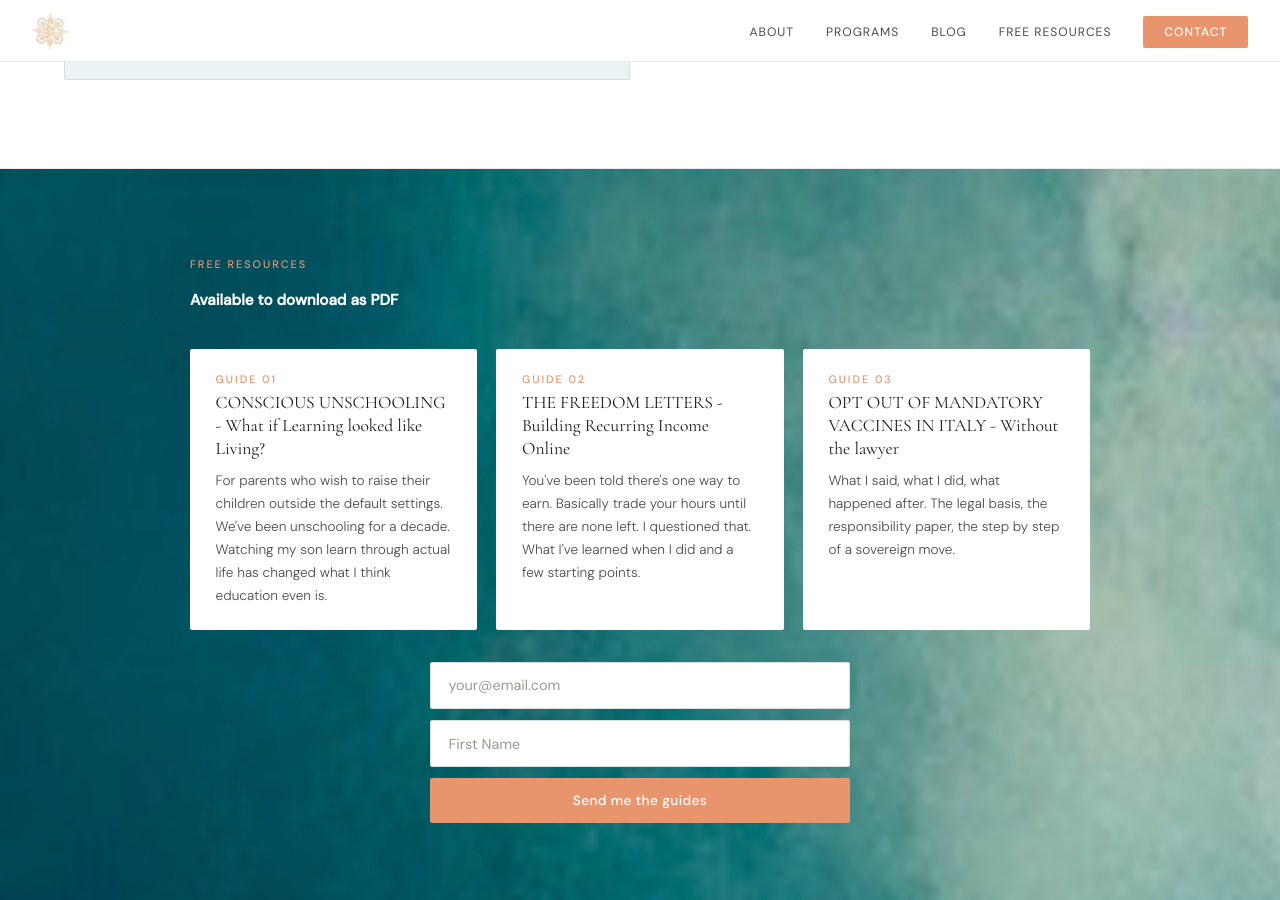
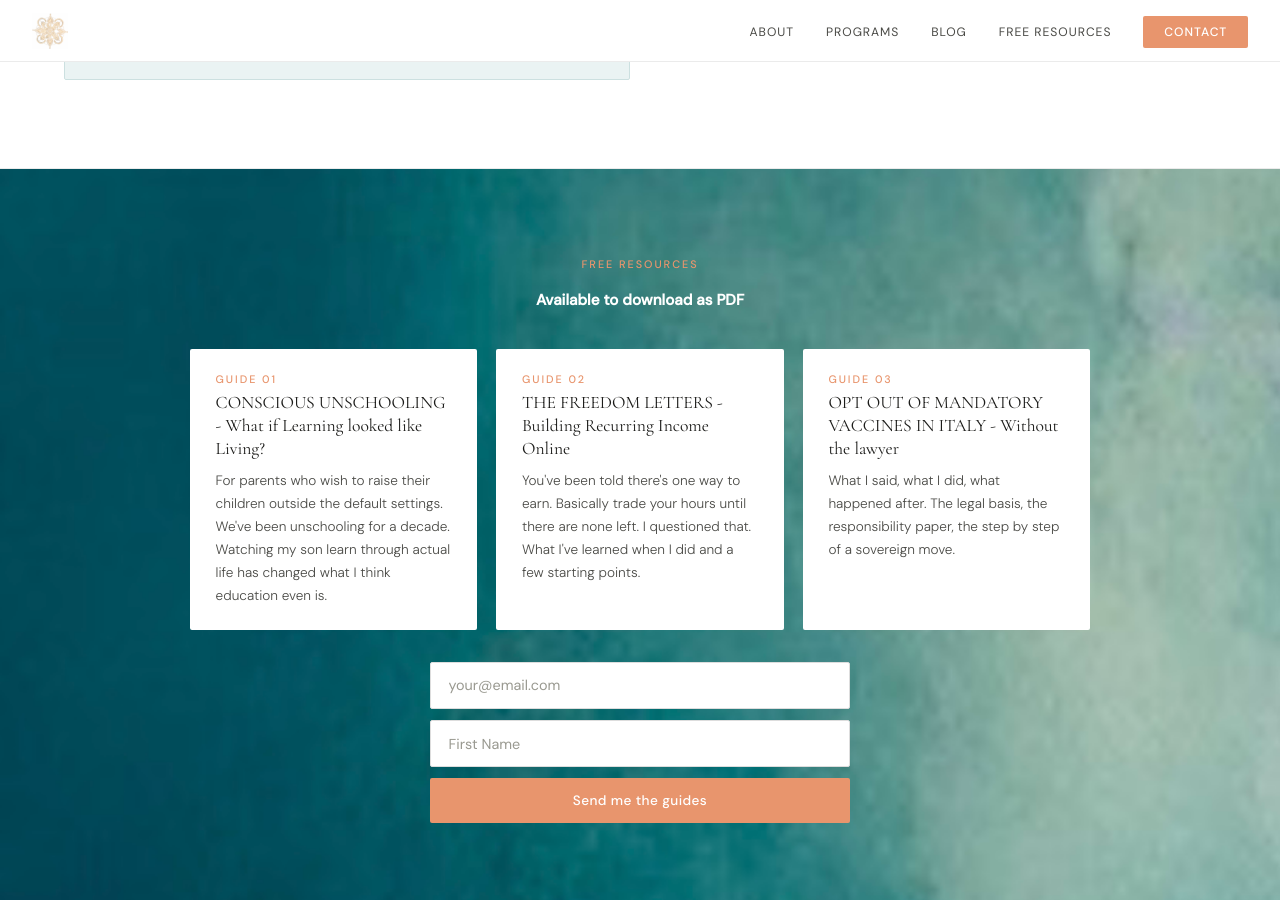
Before and after one commit to Blubell26/giuliapacciotti.com, a Jekyll site: the page built from index.html, in a window 1280 px wide and 900 px high, scrolled down 1928 px. Built offline with Jekyll 4.4.1, drawn with Linux system fonts in a browser that asks for light colours.

Commit message:
Update index.html

```diff
--- a/index.html
+++ b/index.html
@@ -313,7 +313,7 @@ footer { background:var(--dark); color:white; padding:4rem 4rem 2rem; display:gr
     </section>
 
     <section id="free" class="free" style="background-image:url('/IMG_7436.jpeg');background-size:cover;background-position:center;">
-  <div class="newsletter-inner">
+  <div class="newsletter-inner" style="text-align:center;">
     <p class="sec-label peach">Free Resources</p>
     <p class="newsletter-p" style="color:white;font-weight:700;">Available to download as PDF</p>
 
```
